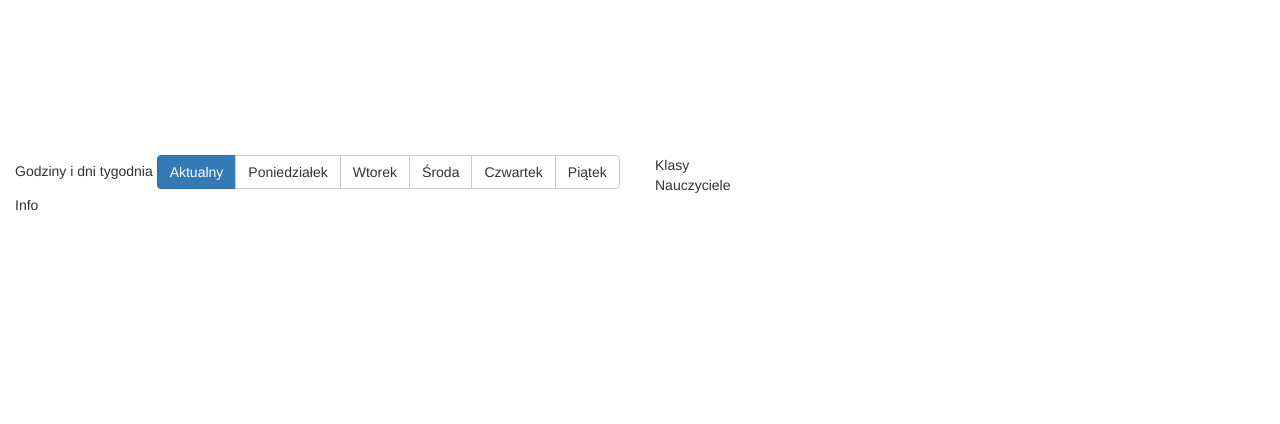
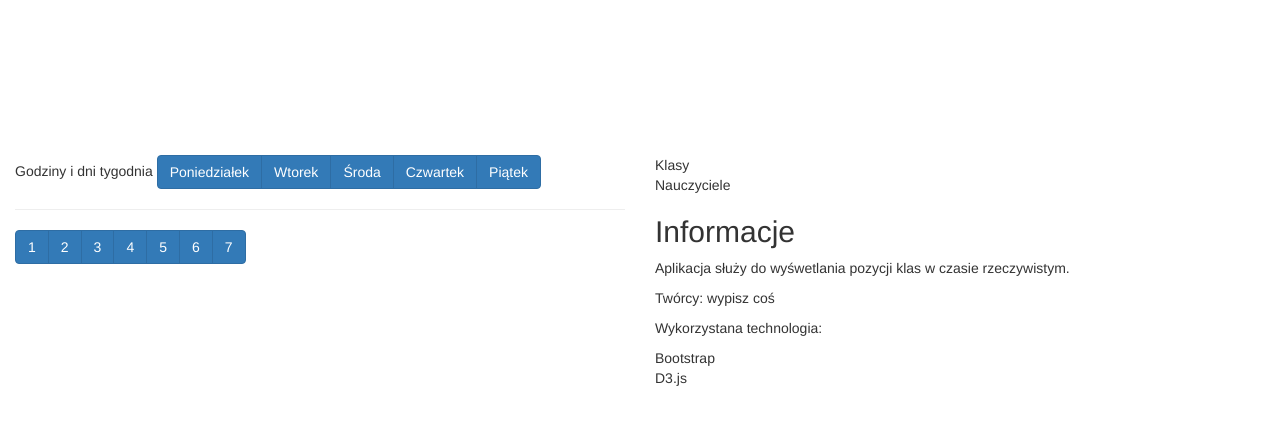
Before and after one commit to skaiaa/mapaszkoly, a plain HTML site: page index.html in a window 1280 px wide. Drawn offline with nearby package versions, Linux system fonts and the light colour scheme.

Commit message:
Added some buttons

```diff
--- a/index.html
+++ b/index.html
@@ -22,18 +22,67 @@
 	<div id="panel">
 		<div class="col-xs-12 col-sm-6 col-md-6">
 			Godziny i dni tygodnia
-			<div class="btn-group" role="group" aria-label="...">
-			<button type="button" class="btn btn-primary">Aktualny</button>
-			  <button type="button" class="btn btn-default">Poniedziałek</button>
-			  <button type="button" class="btn btn-default">Wtorek</button>
-			  <button type="button" class="btn btn-default">Środa</button>
-			  <button type="button" class="btn btn-default">Czwartek</button>
-			  <button type="button" class="btn btn-default">Piątek</button>
+			<div class="btn-group" data-toggle="buttons">
+
+			  <label class="btn btn-primary">
+			    <input type="radio" name="options" id="day1" autocomplete="off"> Poniedziałek
+			  </label>
+			  <label class="btn btn-primary">
+			    <input type="radio" name="options" id="day2" autocomplete="off"> Wtorek
+			  </label>
+			  <label class="btn btn-primary">
+			    <input type="radio" name="options" id="day3" autocomplete="off"> Środa
+			  </label>
+			  <label class="btn btn-primary">
+			    <input type="radio" name="options" id="day4" autocomplete="off"> Czwartek
+			  </label>
+			  <label class="btn btn-primary">
+			    <input type="radio" name="options" id="day5" autocomplete="off"> Piątek
+			  </label>
 			</div>
+			<hr>
+				<div class="btn-group" data-toggle="buttons">
+
+					  <label class="btn btn-primary" data-toggle="tooltip" data-placement="top" title="8:10-8:55">
+					    <input type="radio" name="options" id="l1" autocomplete="off"> 1
+					  </label>
+					  <label class="btn btn-primary" data-toggle="tooltip" data-placement="top" title="9:05-9:50">
+					    <input type="radio" name="options" id="l2" autocomplete="off"> 2
+					  </label>
+					  <label class="btn btn-primary" data-toggle="tooltip" data-placement="top" title="10:00-10:45">
+					    <input type="radio" name="options" id="l3" autocomplete="off"> 3
+					  </label>
+					  <label class="btn btn-primary" data-toggle="tooltip" data-placement="top" title="11:05-11:50">
+					    <input type="radio" name="options" id="l4" autocomplete="off"> 4
+					  </label>
+					  <label class="btn btn-primary" data-toggle="tooltip" data-placement="top" title="12:00-12:45">
+					    <input type="radio" name="options" id="l5" autocomplete="off"> 5
+					  </label>
+					  <label class="btn btn-primary" data-toggle="tooltip" data-placement="top" title="12:55-13:40">
+					    <input type="radio" name="options" id="l6" autocomplete="off"> 6
+					  </label>
+					  <label class="btn btn-primary" data-toggle="tooltip" data-placement="top" title="13:50-14:35">
+					    <input type="radio" name="options" id="l7" autocomplete="off"> 7
+					  </label>
+					</div>
 		</div>
-		<div class="col-xs-12 col-sm-6 col-md-6">Klasy</div>
+		<div class="col-xs-12 col-sm-6 col-md-6">Klasy
+
+
+		</div>
 		<div class="col-xs-12 col-sm-6 col-md-6">Nauczyciele</div>
-		<div class="col-xs-12 col-sm-12 col-md-6">Info</div>
+		<div class="col-xs-12 col-sm-12 col-md-6">
+			<h2> Informacje </h2>
+			<p>Aplikacja służy do wyśwetlania pozycji klas w czasie rzeczywistym.</p>
+			<p>Twórcy: wypisz coś</p>
+			<p>
+			Wykorzystana technologia:
+			<ul class="list-unstyled">
+			  <li>Bootstrap</li>
+			  <li>D3.js</li>
+			</ul>
+			</p>
+		</div>
 	</div>
 	<!-- Scripts -->
 		<!-- jQuery2.x.min.js -->
@@ -42,5 +91,10 @@
 		<script src="https://maxcdn.bootstrapcdn.com/bootstrap/3.3.4/js/bootstrap.min.js"></script>
 		<!-- D3.min.js -->
 		<script src="https://cdnjs.cloudflare.com/ajax/libs/d3/3.5.5/d3.min.js"></script>
+		<script type="text/javascript">
+			$(function () {
+			  $('[data-toggle="tooltip"]').tooltip()
+			})
+		</script>
 </body>
 </html>
```
